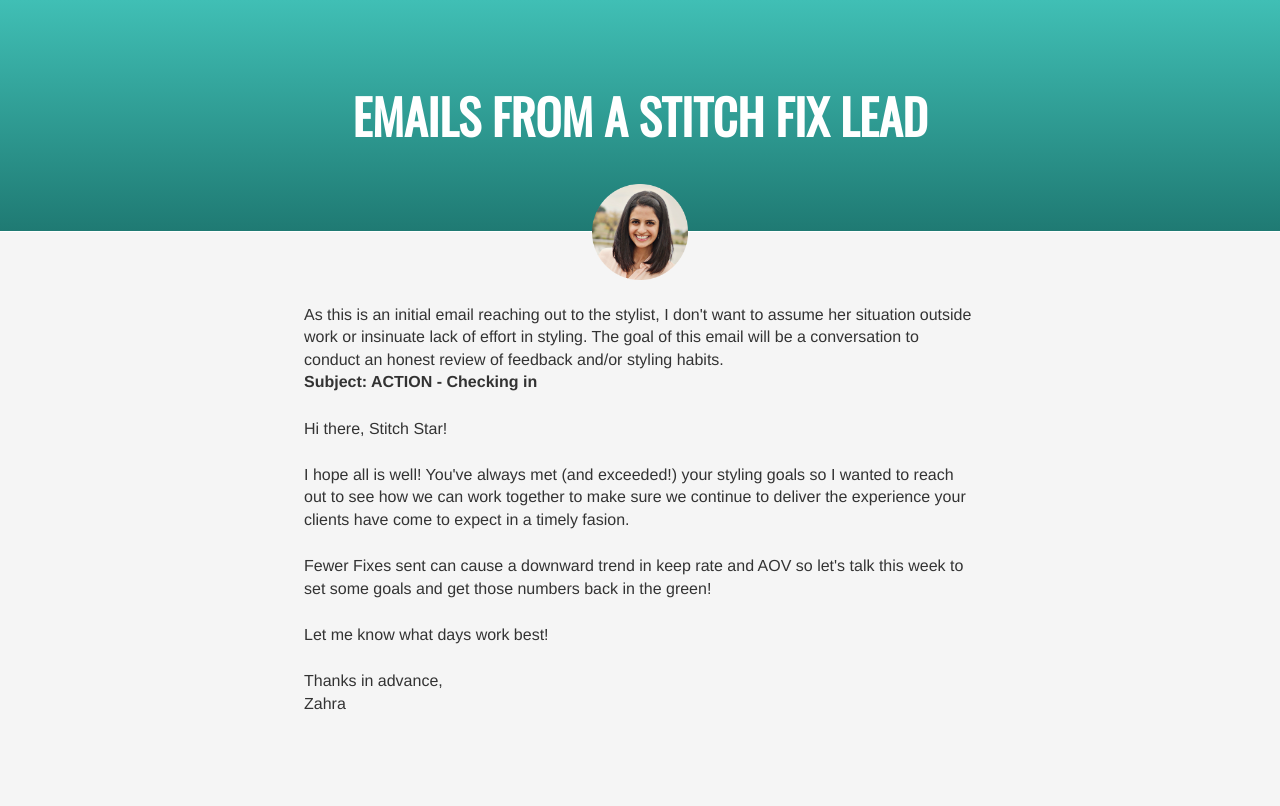
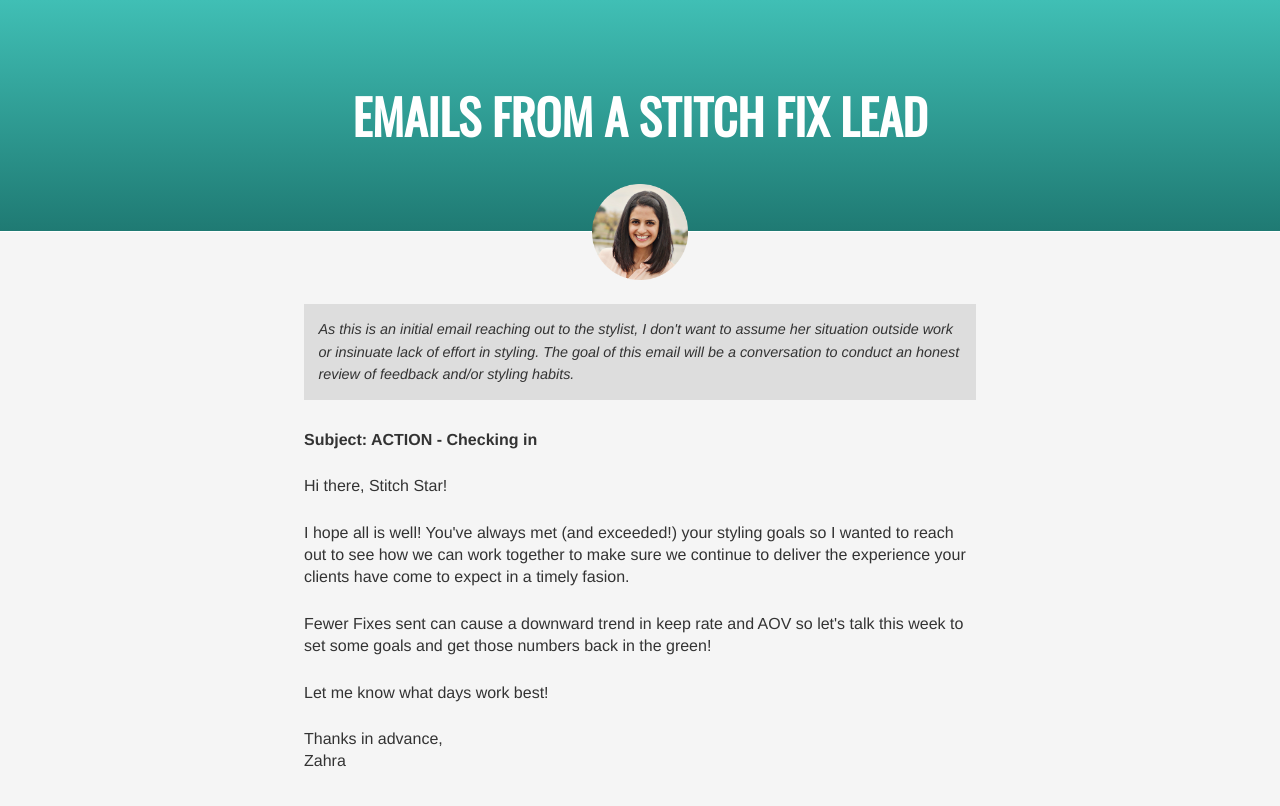
Before and after one commit to znourani/portfolio, a Jekyll site: the page stitchfix/performance.html, which Jekyll copies as it is, in a window 1280 px wide. Shown: the top 806 px of the page. Built offline with Jekyll 4.4.1, drawn with Linux system fonts in a browser that asks for light colours; Markdown is read by kramdown in place of the engine named in the settings.

Commit message:
disclaimer styles

```diff
--- a/css/stitchfix.css
+++ b/css/stitchfix.css
@@ -99,3 +99,11 @@
 	width: 6em;
 	margin: -3em auto 1.5em;
 }
+
+.disclaimer {
+	background-color: #ddd;
+    padding: 1em;
+    margin-bottom: 2em;
+    font-size: 0.9em;
+    font-style: italic;
+}
```
